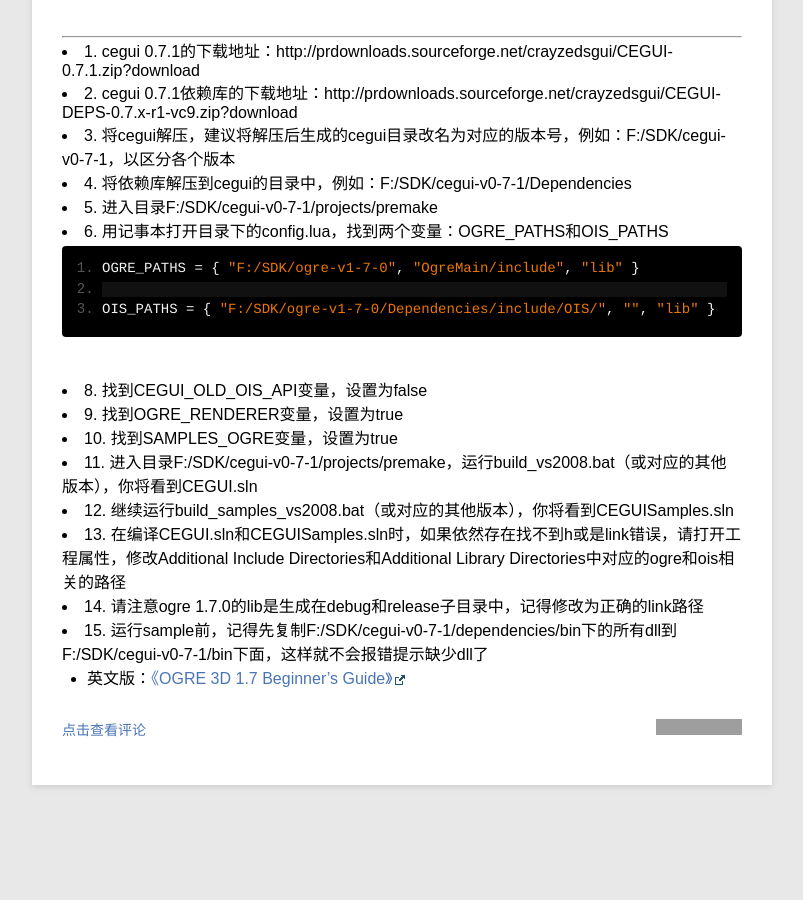
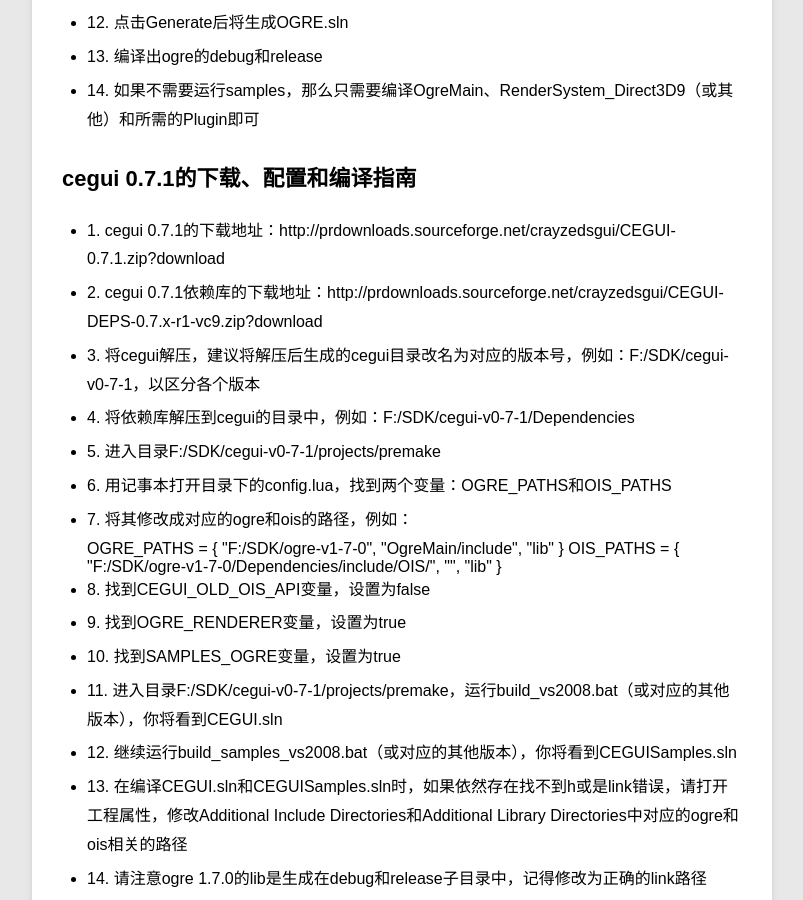
Before and after one commit to swinghu/swinghu.github.com, a Jekyll site: the page built from _posts/blog/2013-10-3-ogre-setup-step.md, in a window 1280 px wide and 900 px high, scrolled down 950 px. Shown: the whole window, without its empty margins (78-881 px from the left). Built offline with Jekyll 4.4.1, drawn with Linux system fonts in a browser that asks for light colours; Markdown is read by kramdown in place of the engine named in the settings; before the commit the page ends 1815 px from its top, so only the background shows below that; grey boxes are pictures that could not be loaded.

Commit message:
modified small area

```diff
--- a/_posts/blog/2013-10-3-ogre-setup-step.md
+++ b/_posts/blog/2013-10-3-ogre-setup-step.md
@@ -10,9 +10,9 @@ category: blog
 - 英文版：[《OGRE 3D 1.7 Beginner's Guide》][RCEN]
 
 
-ogre 1.7.0的下载、配置和编译指南
+##ogre 1.7.0的下载、配置和编译指南
 
-
+<ul>
 <li>1. ogre 1.7.0的下载地址：https://sourceforge.net/projects/ogre/files/ogre/1.7/ogre-v1-7-0.zip/download</li>
 
 <li>2. ogre 1.7.0依赖库的下载地址（不定期更新，请关注该贴）：http://www.ogre3d.org/forums/viewtopic.php?f=1&t=54533</li>
@@ -40,13 +40,13 @@ ogre 1.7.0的下载、配置和编译指南
 <li>13. 编译出ogre的debug和release</li>
 
 <li>14. 如果不需要运行samples，那么只需要编译OgreMain、RenderSystem_Direct3D9（或其他）和所需的Plugin即可 </li>
+</ul>
 
 
+##cegui 0.7.1的下载、配置和编译指南
 
-cegui 0.7.1的下载、配置和编译指南
 
------------------------------------------------
-
+<ul>
 <li>1. cegui 0.7.1的下载地址：http://prdownloads.sourceforge.net/crayzedsgui/CEGUI-0.7.1.zip?download</li>
 
 <li>2. cegui 0.7.1依赖库的下载地址：http://prdownloads.sourceforge.net/crayzedsgui/CEGUI-DEPS-0.7.x-r1-vc9.zip?download</li>
@@ -62,7 +62,6 @@ cegui 0.7.1的下载、配置和编译指南
 <li>7. 将其修改成对应的ogre和ois的路径，例如：</li>
 
 	OGRE_PATHS = { "F:/SDK/ogre-v1-7-0", "OgreMain/include", "lib" }
-
 	OIS_PATHS = { "F:/SDK/ogre-v1-7-0/Dependencies/include/OIS/", "", "lib" }
 
 <li>8. 找到CEGUI_OLD_OIS_API变量，设置为false</li>
@@ -80,7 +79,7 @@ cegui 0.7.1的下载、配置和编译指南
 <li>14. 请注意ogre 1.7.0的lib是生成在debug和release子目录中，记得修改为正确的link路径</li>
 
 <li>15. 运行sample前，记得先复制F:/SDK/cegui-v0-7-1/dependencies/bin下的所有dll到F:/SDK/cegui-v0-7-1/bin下面，这样就不会报错提示缺少dll了</li>
-
+</ul>
 
 - 英文版：[《OGRE 3D 1.7 Beginner's Guide》][RCEN]
 
```
